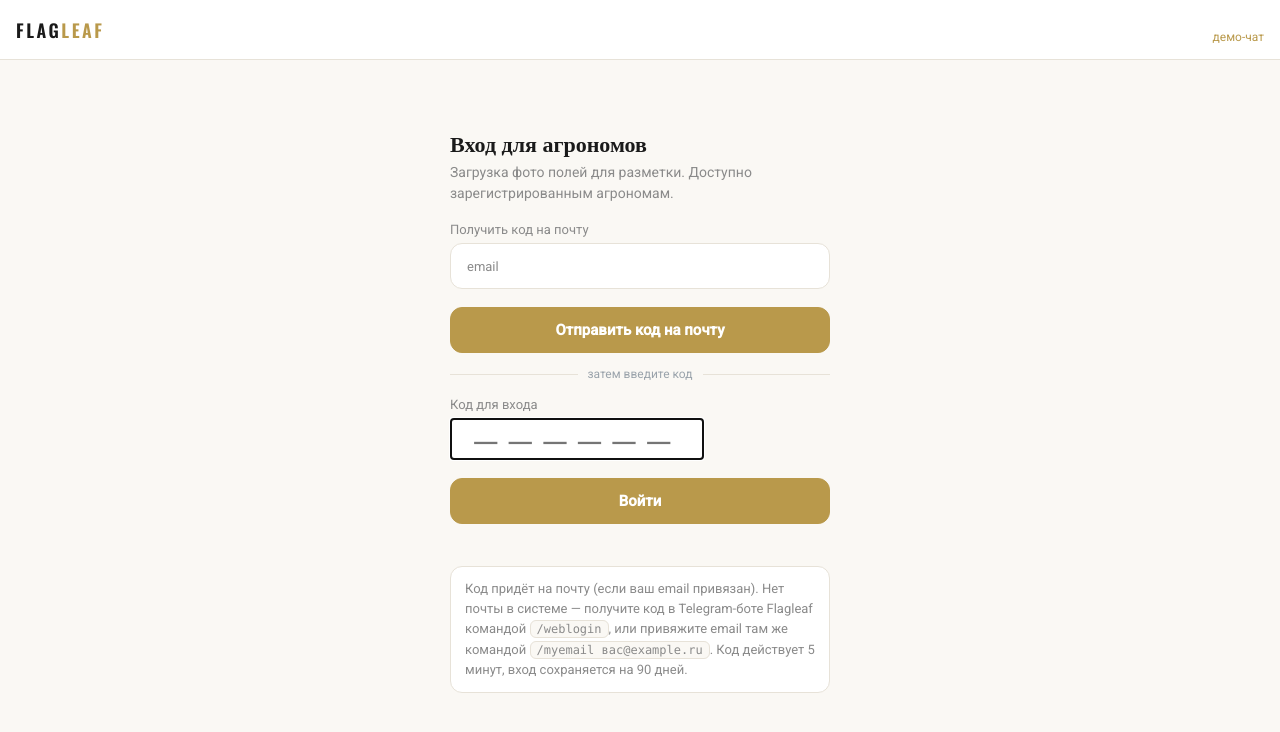
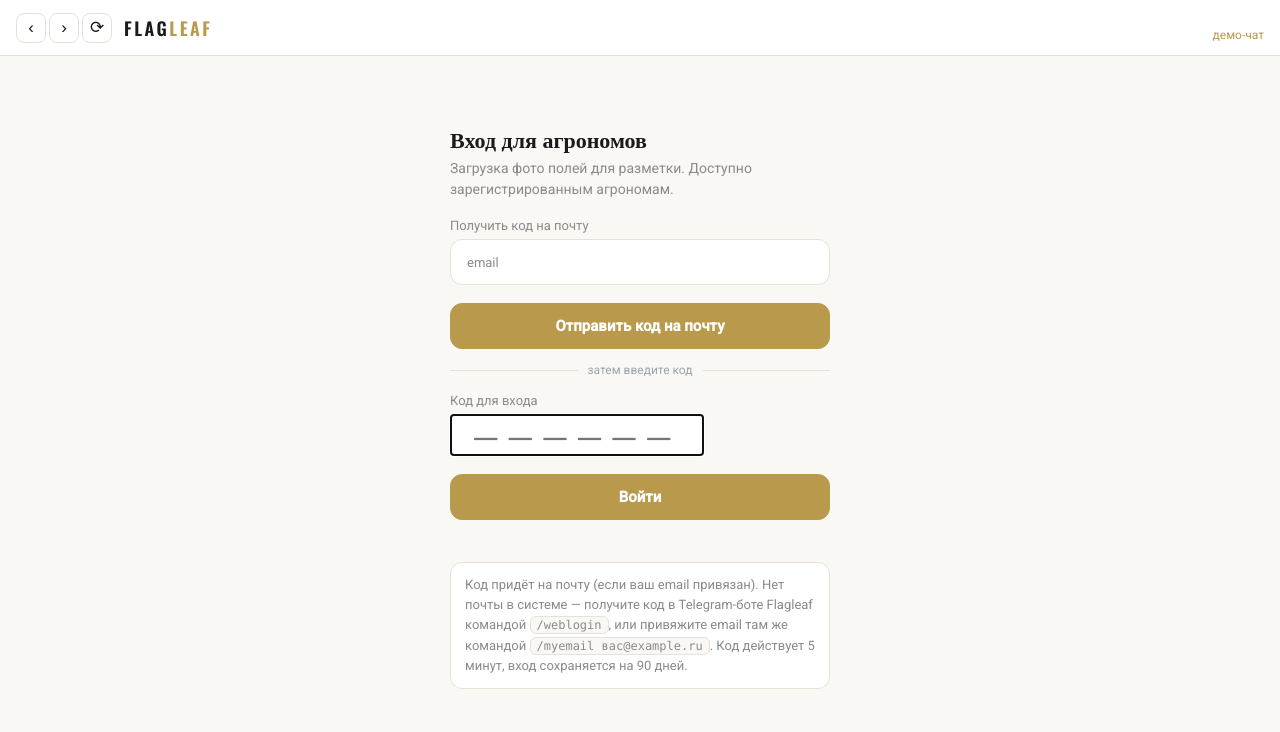
Before and after one commit to akhalioulline-cloud/newgrain-bot, a plain HTML site: page web/app/index.html in a window 1280 px wide. Drawn offline with nearby package versions, Linux system fonts and the light colour scheme.

Commit message:
PWA: drop header below the notch (safe-area inset + dark status bar); add back/forward/refresh nav buttons

```diff
--- a/web/app/index.html
+++ b/web/app/index.html
@@ -11,7 +11,7 @@
 <link rel="icon" type="image/png" sizes="32x32" href="/favicon.png">
 <meta name="apple-mobile-web-app-title" content="Flagleaf">
 <meta name="apple-mobile-web-app-capable" content="yes">
-<meta name="apple-mobile-web-app-status-bar-style" content="black-translucent">
+<meta name="apple-mobile-web-app-status-bar-style" content="default">
 <meta name="theme-color" content="#b9994b">
 <link rel="preconnect" href="https://fonts.googleapis.com">
 <link rel="preconnect" href="https://fonts.gstatic.com" crossorigin>
@@ -23,9 +23,13 @@
   html,body{height:100%;margin:0}
   body{font-family:Roboto,-apple-system,Segoe UI,sans-serif;color:var(--ink);background:var(--bg);
        display:flex;flex-direction:column;min-height:100dvh}
-  header{display:block;padding:0;border-bottom:1px solid var(--line);
+  header{display:block;padding:0;padding-top:env(safe-area-inset-top);border-bottom:1px solid var(--line);
          background:#fff;position:sticky;top:0;z-index:5}
-  .hrow{display:flex;align-items:center;gap:10px;padding:14px 16px}
+  .hrow{display:flex;align-items:center;gap:10px;padding:12px 16px}
+  .navbtns{display:flex;gap:3px;margin-right:2px;flex:none}
+  .navb{width:30px;height:30px;border:1px solid var(--line);background:#fff;border-radius:8px;
+        font-size:17px;line-height:1;color:var(--ink);cursor:pointer;padding:0}
+  .navb:active{background:#f0ece2}
   .tabs{display:none;border-top:1px solid var(--line)}     /* shown after login */
   .tabs.show{display:flex}
   .tab{flex:1;text-align:center;padding:10px 8px;font-size:14px;font-weight:600;color:var(--muted);
@@ -106,6 +110,11 @@
 <body>
 <header>
   <div class="hrow">
+    <div class="navbtns">
+      <button class="navb" id="navBack" title="Назад">‹</button>
+      <button class="navb" id="navFwd" title="Вперёд">›</button>
+      <button class="navb" id="navRefresh" title="Обновить">⟳</button>
+    </div>
     <span class="logo">FLAG<b>LEAF</b></span>
     <span class="sub" id="hdrSub"><span class="who" id="hdrWho"></span><br><a href="/">демо-чат</a></span>
   </div>
@@ -531,6 +540,10 @@ function showResult(r){
 }
 $('resMore').onclick=()=>{ $('result').classList.add('hidden'); window.scrollTo({top:0,behavior:'smooth'}); };
 
+$('navBack').onclick = () => history.back();
+$('navFwd').onclick = () => history.forward();
+$('navRefresh').onclick = () => location.reload();
+
 boot();
 </script>
 <script>
--- a/web/app/sw.js
+++ b/web/app/sw.js
@@ -5,7 +5,7 @@
  *   - other GETs (icons, fonts, css) → cache-first, then network (and cache it).
  * Bump CACHE to ship a new shell; old caches are pruned on activate.
  */
-const CACHE = 'flagleaf-shell-v5';
+const CACHE = 'flagleaf-shell-v6';
 const SHELL = [
   '/app/',
   '/app/index.html',
```
Also changed, not shown: web/app/assistant.html (+15 -3 lines).
